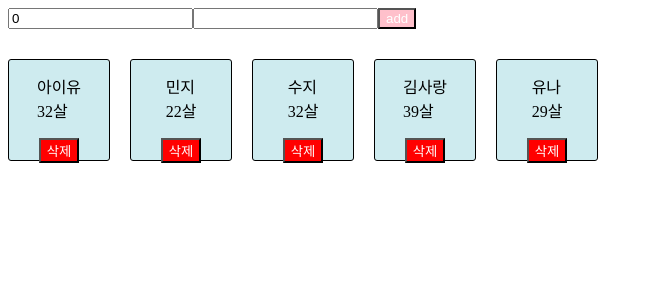
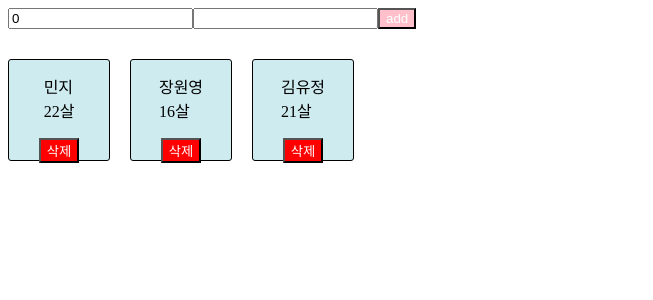
Before and after one commit to yuna-c/react, a React (Vite) app: page / in a window 1280 px wide. Shown: the top 300 px of the page, without its empty margins (0-653 px from the left). Built offline with nearby package versions, Linux system fonts and the light colour scheme.

Commit message:
📝 add : filter를 사용한 나이 제한 출력

```diff
--- a/src/App.jsx
+++ b/src/App.jsx
@@ -1,9 +1,7 @@
 import { useState } from 'react';
 import './styles/App.scss';
 
-// refactoring
-// : 컴포넌트 분리
-// : 반복되는 컴포넌트 처리하는
+// age가 25세 이상인 user은 제외하고 렌더링 하기
 
 const App = () => {
 	const styles = {
@@ -22,6 +20,8 @@ const App = () => {
 		{ id: new Date().getTime() + 2, age: 32, name: '수지' },
 		{ id: new Date().getTime() + 3, age: 39, name: '김사랑' },
 		{ id: new Date().getTime() + 4, age: 29, name: '유나' },
+		{ id: new Date().getTime() + 5, age: 16, name: '장원영' },
+		{ id: new Date().getTime() + 5, age: 21, name: '김유정' },
 	]);
 
 	console.log(users);
@@ -68,9 +68,23 @@ const App = () => {
 				add
 			</Button>
 			<ul style={styles}>
-				{users.map((user, idx) => (
-					<User id={idx} key={user.id} user={user} deleteUserHandler={deleteUserHandler} />
-				))}
+				{/* 방법 1.
+				{users.map((user, idx) => {
+					if (user.age < 25) {
+						return <User id={idx} key={user.id} user={user} deleteUserHandler={deleteUserHandler} />;
+					} else {
+						return null;
+					}
+				})}
+			*/}
+				{/* 방법 2. */}
+				{users
+					.filter((u) => {
+						return u.age < 25;
+					})
+					.map((user, idx) => (
+						<User id={idx} key={user.id} user={user} deleteUserHandler={deleteUserHandler} />
+					))}
 			</ul>
 		</>
 	);
```
